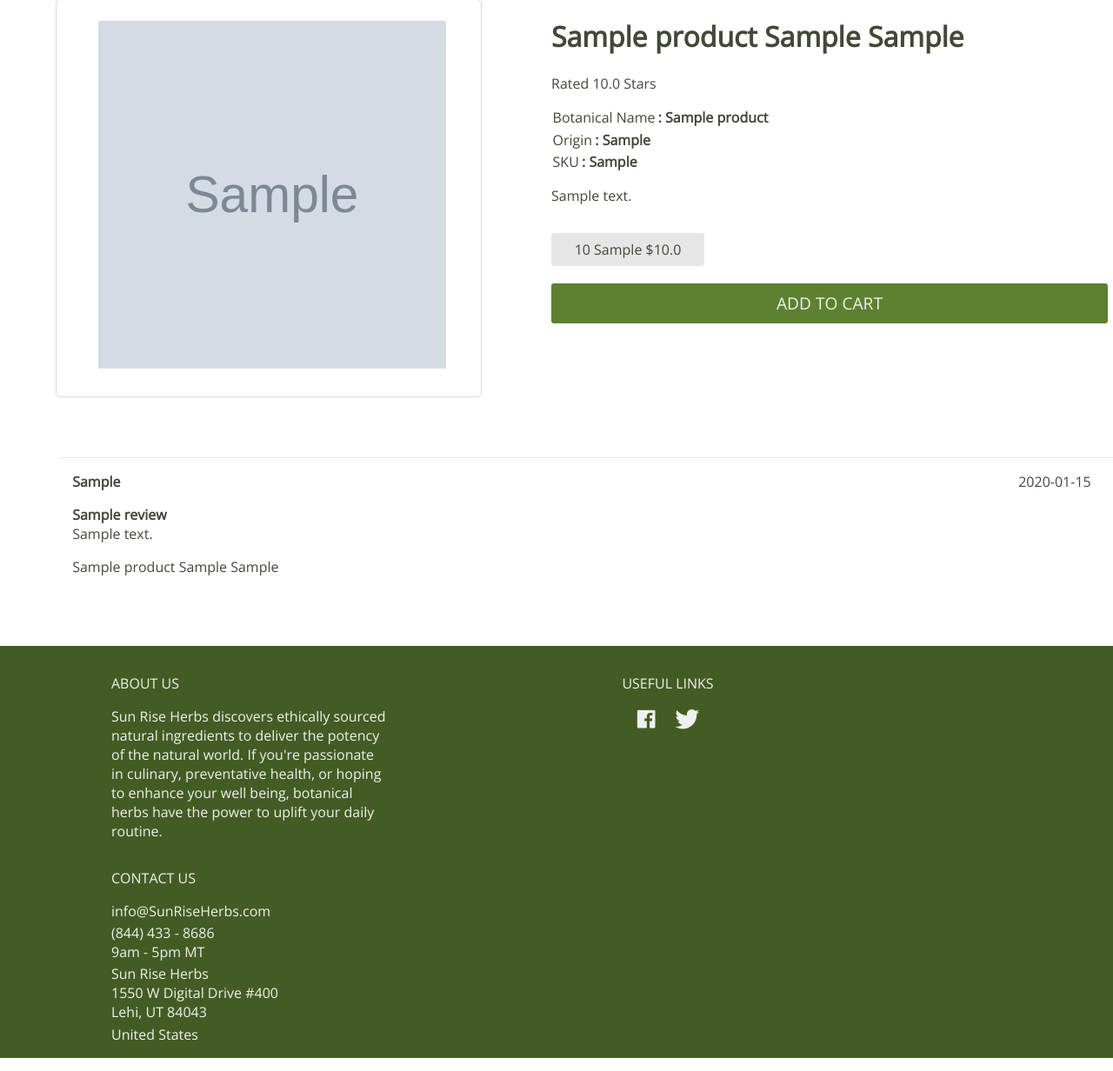
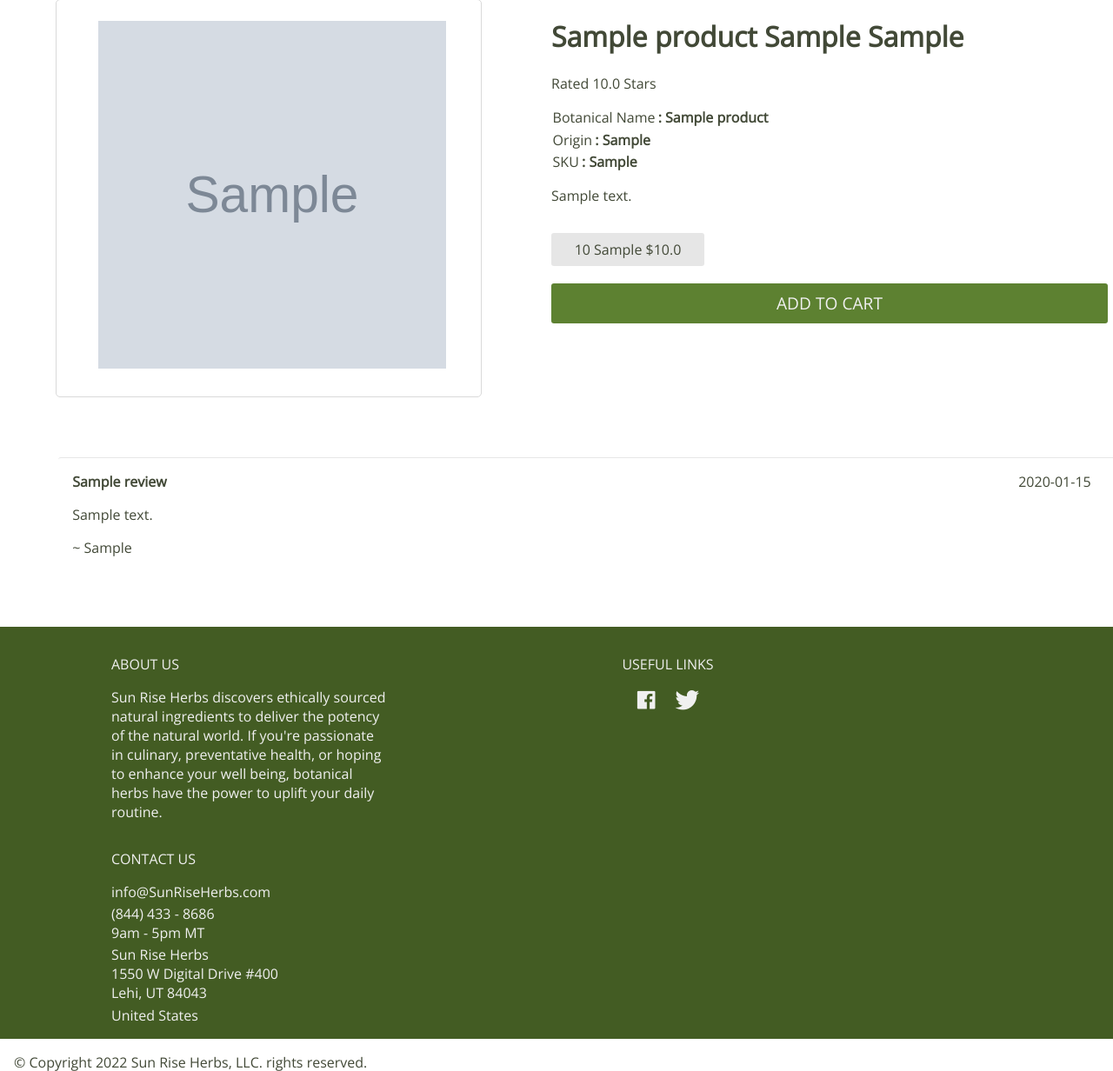
Before and after one commit to Northermata2387/wholesale-herb-site, a Flask app: page /products/1 in a window 1280 px wide. Shown: the part 193-1425 px from the top of the page at 87% size. Run offline with Flask 3, Linux system fonts and the light colour scheme; tables that the repository leaves empty hold one stand-in row (values such as "Sample post"); grey boxes marked "Sample" are stand-in pictures.

Commit message:
adjusted add button and review layout

```diff
--- a/static/base.css
+++ b/static/base.css
@@ -241,6 +241,10 @@ body {
   padding: 0.5em 0.5em;
 }
 
+.indv-add-to-cart:hover {
+  background-color: hsl(81, 14%, 25%);
+}
+
 .indv-cart-btn {
   text-decoration: none;
   color: hsl(0, 0%, 94%);
--- a/templates/individual_product.html
+++ b/templates/individual_product.html
@@ -42,12 +42,11 @@
         {% for review in reviews %}
         <div class="review-card">
           <div class="flex-row">
-            <li class="review-name bold">{{ review.user.first_name }}</li>
+            <li class="review-name bold">{{ review.title }}</li>
             <li class="review-date">{{ review.date }}</li>
           </div>
-          <li class="bold">{{ review.title }}</li>
           <li class="review-comment">{{ review.comment }}</li>
-          <li>{{ product.name }} {{ product.part }} {{ product.grade }}</li>
+          <li>~ {{ review.user.first_name }}</li>
         </div>
         {% endfor %}
       </ul>
```
